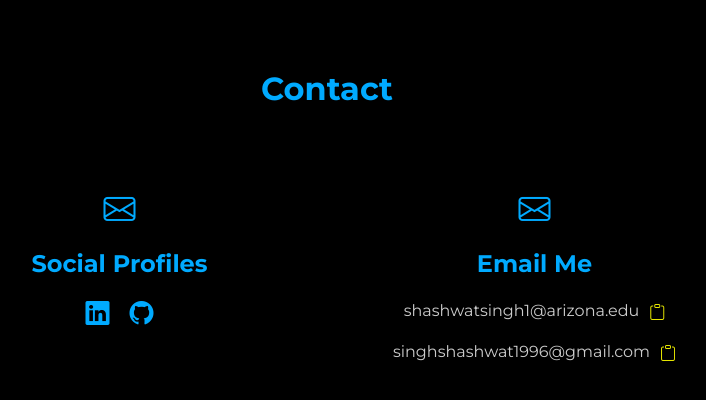
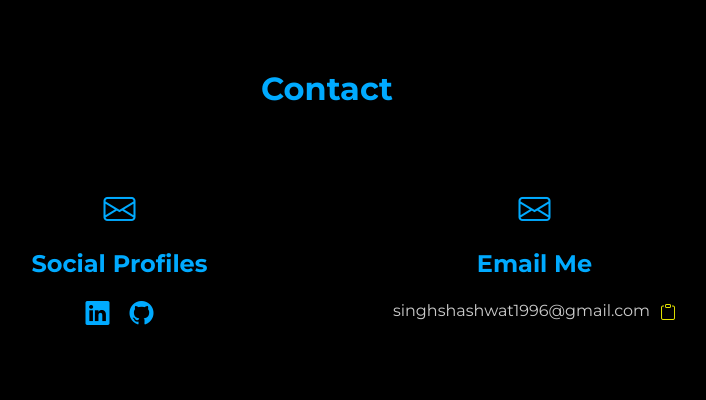
Before and after one commit to shashwatsinghds/shashwat-portfolio-angular, an Angular app: page /contact in a window 1280 px wide. Shown: the part 4514-4914 px from the top of the page, without its empty margins (313-1019 px from the left). Built offline with nearby package versions, Linux system fonts and the light colour scheme.

Commit message:
Updated contact info

```diff
--- a/src/app/components/contact/contact.component.html
+++ b/src/app/components/contact/contact.component.html
@@ -24,10 +24,6 @@
         </div>
         <h3>Email Me</h3>
         <p>
-          shashwatsingh1&#64;arizona.edu
-          <i class="bi bi-clipboard copy-icon" (click)="copyEmail('shashwatsingh1@arizona.edu')"></i>
-        </p>
-        <p>
           singhshashwat1996&#64;gmail.com
           <i class="bi bi-clipboard copy-icon" (click)="copyEmail('singhshashwat1996@gmail.com')"></i>
         </p>
```
